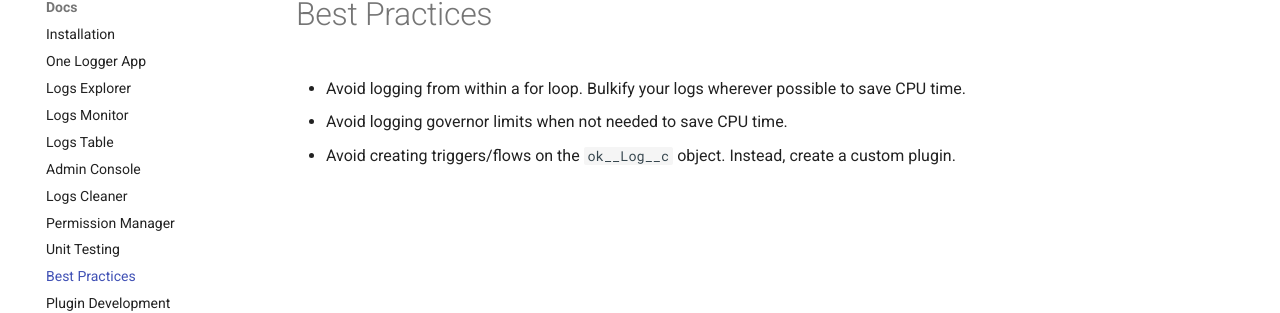
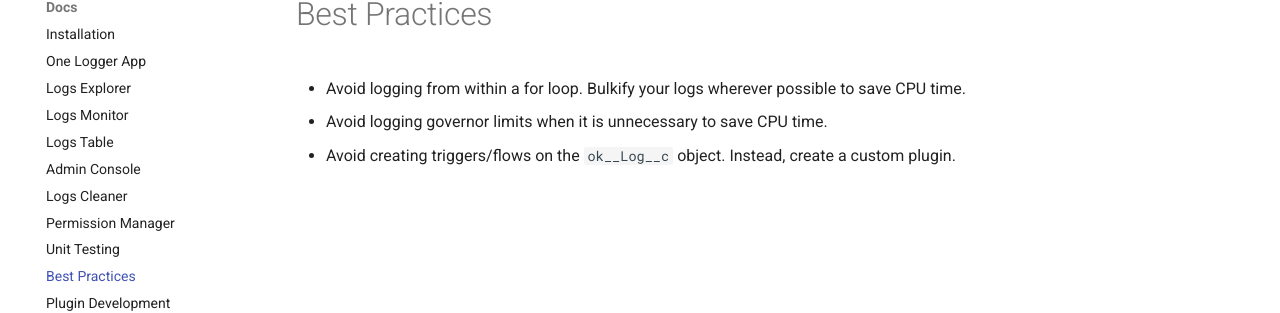
Before and after one commit to kratapps/one-logger-kratapps-com, an MkDocs documentation site: the page built from docs/docs/best-practices.md, in a window 1280 px wide. Shown: the part 155-468 px from the top of the page. Built offline with MkDocs 1.6.1 and Material for MkDocs 9.7.7, drawn with Linux system fonts in a browser that asks for light colours.

Commit message:
Update docs.

```diff
--- a/docs/docs/best-practices.md
+++ b/docs/docs/best-practices.md
@@ -1,5 +1,5 @@
 # Best Practices
 
 -   Avoid logging from within a for loop. Bulkify your logs wherever possible to save CPU time.
--   Avoid logging governor limits when not needed to save CPU time.
+-   Avoid logging governor limits when it is unnecessary to save CPU time.
 -   Avoid creating triggers/flows on the `ok__Log__c` object. Instead, create a custom plugin.
```
